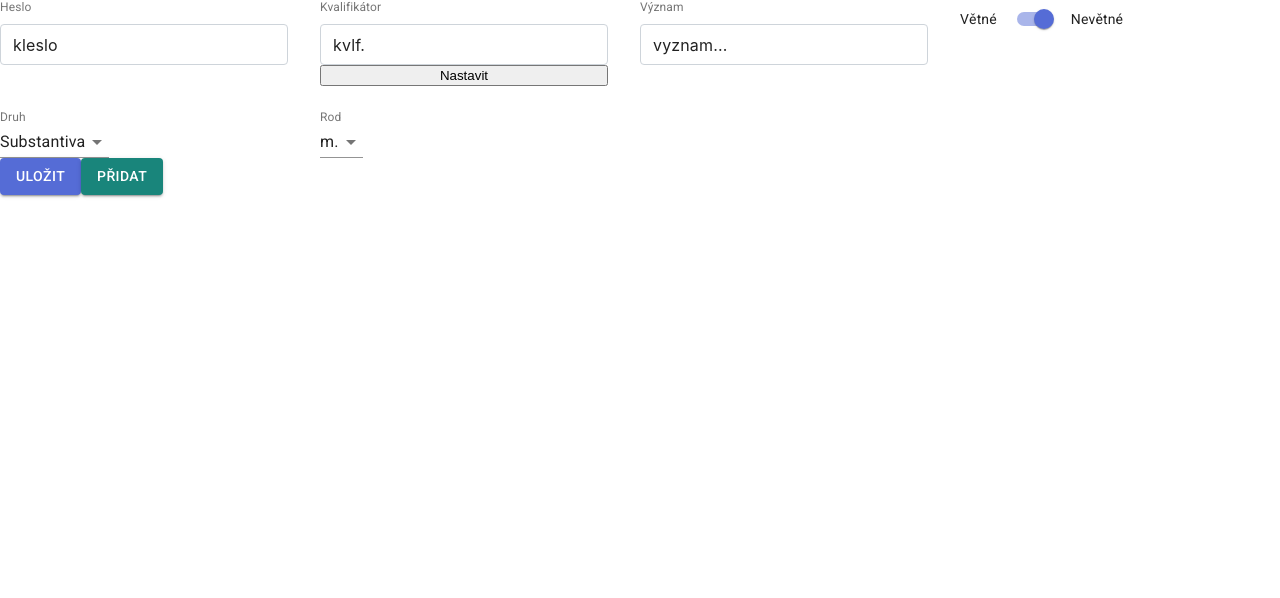
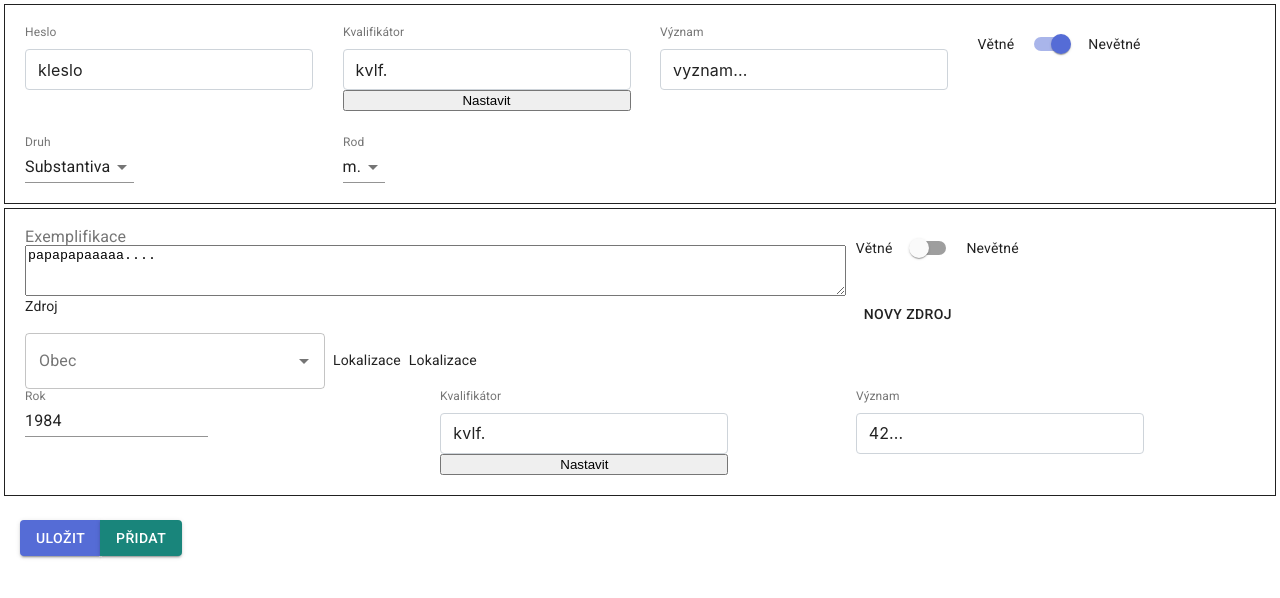
Before and after one commit to proponar/dida-entry, a React (Create React App) app: page /entry in a window 1280 px wide. Shown: the top 598 px of the page. Built offline with nearby package versions, Linux system fonts and the light colour scheme.

Commit message:
Entry: join form state into one; css styling.

```diff
--- a/src/AsyncAutocomplete.js
+++ b/src/AsyncAutocomplete.js
@@ -13,6 +13,10 @@ function sleep(delay = 0) {
 }
 
 const AsyncAutocomplete = props => {
+  const {
+    onChange
+  } = props;
+
   const [open, setOpen] = React.useState(false);
   const [options, setOptions] = React.useState([]);
   const loading = open && options.length === 0;
@@ -52,6 +56,11 @@ const AsyncAutocomplete = props => {
     }
   }, [open]);
 
+  const handleValueChange = (ev, value) => {
+    console.log('value change: ', value)
+    onChange({target: {name: 'location', value: value.kod_obec}});
+  };
+
   const handleInputChange = (ev, value) => {
     // fixme: populate options
     console.log('val: ', value)
@@ -72,6 +81,7 @@ const AsyncAutocomplete = props => {
       getOptionLabel={(option) => option.naz_obec}
       options={options}
       loading={loading}
+      onChange={handleValueChange}
       onInputChange={handleInputChange}
       renderInput={(params) => (
         <TextField
--- a/src/Entry.js
+++ b/src/Entry.js
@@ -1,32 +1,58 @@
 import React, { useEffect, useState } from 'react';
+import { useParams } from "react-router-dom";
+
 import PropTypes from 'prop-types';
 import axios from 'axios';
 import Button from "@material-ui/core/Button";
+import ButtonGroup from "@material-ui/core/ButtonGroup";
 import Grid from "@material-ui/core/Grid";
+import Box from "@material-ui/core/Box";
 
 import TopForm from './TopForm.js';
 import ExempForm from './ExempForm.js';
 import { baseUrl } from './config';
+import useStyles from "./useStyles";
 
 export default function Entry() {
-  const [exemps, setExemps] = React.useState({
-    data: {},
+  const classes = useStyles();
+  let { id } = useParams();
+  console.log(`Have id: ${id}`);
+
+  const [formData, setFormData] = React.useState({
+    entry: {}, // "TopForm" data
+    data: {},  // repeated "Exemp" data
   });
 
-  const [exempComponents, setExempComponents] = React.useState([]);
-  const [entry, setEntry] = React.useState({});
+  // number of "Exemp" subforms
+  const [exempCounter, setExempCounter] = React.useState(0);
+
+  useEffect(() => {
+    async function fetchData() {
+      const response = await axios.get(
+          baseUrl + `entries/${id}`, {
+          headers: {
+            Authorization: `Token ${window.localStorage.getItem('auth-token')}`
+          }
+        }
+      );
+      console.log('loaded entry:', response.data);
+      //setEntry(response.data);
+    }
+    if (id) {
+      fetchData();
+    } else {
+      //setEntry({});
+    }
+  }, [id]);
 
   const onSaveClick = () => {
-    console.log(entry);
-    console.log(exemps.data);
-    alert('clicked');
-    //{ heslo: 'abraka', kvalifikator: 'dabra', vyznam: 'blah', created_by: '1' }
+    console.log('saving form', formData);
 
     axios.post(
       baseUrl + 'entries',
       {
-        ...entry,
-        exemps: exemps.data,
+        ...formData.entry,
+        exemps: formData.data,
       },
       {
         headers: {
@@ -34,43 +60,54 @@ export default function Entry() {
         },
       }
     ).then(response => {
-      alert('saved');
-      //setRows(response.data.data);
+      alert('Heslo uloženo.');
     });
   };
 
   const setExempData = (key, data) => {
-    console.log(exemps);
     console.log(`exemp data for ${key}:`, data);
-    setExemps({
+    setFormData({
+      entry: formData.entry,
       data: {
         [key]: data,
-        ...exemps.data,
+        ...formData.data,
       },
     })
   };
 
-  const setEntryData = (data) => {
-    console.log(`entry data:`, data);
-    setEntry(data);
+  const setEntryData = (entryData) => {
+    console.log(`entry data:`, entryData);
+    setFormData({
+      entry: entryData,
+      data: formData.data,
+    });
   };
 
   const onAddClick = () => {
-    const key = exempComponents.length; //Math.random();
-    setExempComponents([
-      ...exempComponents,
-      <ExempForm setData={setExempData} key={key} dataKey={key} />,
-    ]);
+    setExempCounter(exempCounter + 1);
   };
+
+  const exempComponents = [];
+  for (let i =0; i <= exempCounter; i++) {
+    exempComponents.push(<ExempForm setData={setExempData} key={i} dataKey={i} />);
+  }
 
   return (
     <React.Fragment>
-      <Grid container item xs={12} spacing={3}>
-        <TopForm setData={setEntryData} />
-        {exempComponents.map(c => c)}
-      </Grid>
-      <Button onClick={() => { onSaveClick(); }} variant="contained" color="primary">Uložit</Button>
-      <Button onClick={() => { onAddClick(); }} variant="contained" color="secondary">Přidat</Button>
+      <Box className={classes.root}>
+        <Grid container item xs={12} spacing={3}>
+          <TopForm setData={setEntryData} />
+        </Grid>
+      </Box>
+      <Box className={classes.root}>
+        <Grid container item xs={12} spacing={3}>
+          {exempComponents}
+        </Grid>
+      </Box>
+      <ButtonGroup className={classes.mainButtons}>
+        <Button onClick={() => { onSaveClick(); }} variant="contained" color="primary">Uložit</Button>
+        <Button onClick={() => { onAddClick(); }} variant="contained" color="secondary">Přidat</Button>
+      </ButtonGroup>
     </React.Fragment>
   );
 }
--- a/src/ExempForm.js
+++ b/src/ExempForm.js
@@ -7,14 +7,18 @@ import Grid from "@material-ui/core/Grid";
 import InputLabel from "@material-ui/core/InputLabel";
 import TextareaAutosize from "@material-ui/core/TextareaAutosize";
 
+import Box from "@material-ui/core/Box";
 import BootstrapInput from "./BootstrapInput";
 import RokInput from './RokInput.js';
 import RodSelect from './RodSelect.js';
 import VetneSwitch from './VetneSwitch.js';
 import LokalizaceInput from './LokalizaceInput.js';
 import KvalifikatorInput from "./KvalifikatorInput";
+import useStyles from "./useStyles";
 
 const ExempForm = props => {
+  const classes = useStyles();
+
   const {
     dataKey,
     setData,
@@ -53,10 +57,11 @@ const ExempForm = props => {
     <React.Fragment>
       <Grid item container xs={12}>
         <Grid item xs={8}>
-          <FormGroup>
           <InputLabel htmlFor="exemplifikace-textbox">Exemplifikace</InputLabel>
-            <FormControl>
+          <div className={classes.autosizeWrap}>
             <TextareaAutosize
+              style={{width: '100%'}}
+              width={500}
               rowsMin={3}
               id="exemplifikace-textbox"
               placeholder="..."
@@ -64,8 +69,7 @@ const ExempForm = props => {
               value={values.exemplifikace}
               onChange={handleValuesChange}
             />
-            </FormControl>
-          </FormGroup>
+          </div>
         </Grid>
         <Grid item xs={4}>
           <VetneSwitch checked={values.vetne} onChange={handleValuesCheckChange} />
--- a/src/useStyles.js
+++ b/src/useStyles.js
@@ -4,7 +4,10 @@ const useStyles = makeStyles(theme => ({
   root: {
     "& > *": {
       margin: theme.spacing(1)
-    }
+    },
+    borderStyle: "solid",
+    borderWidth: "1px",
+    margin: "4px",
   },
   modalPaper: {
     position: "absolute",
@@ -13,7 +16,15 @@ const useStyles = makeStyles(theme => ({
     border: "2px solid #000",
     boxShadow: theme.shadows[5],
     padding: theme.spacing(2, 4, 3)
-  }
+  },
+  mainButtons: {
+    paddingLeft: '20px',
+    paddingTop: '20px',
+  },
+  autosizeWrap: {
+    display: 'flex',
+    paddingRight: '10px',
+  },
 }));
 
 export default useStyles;
```
Lines whose indentation alone changed are shown as unchanged.
